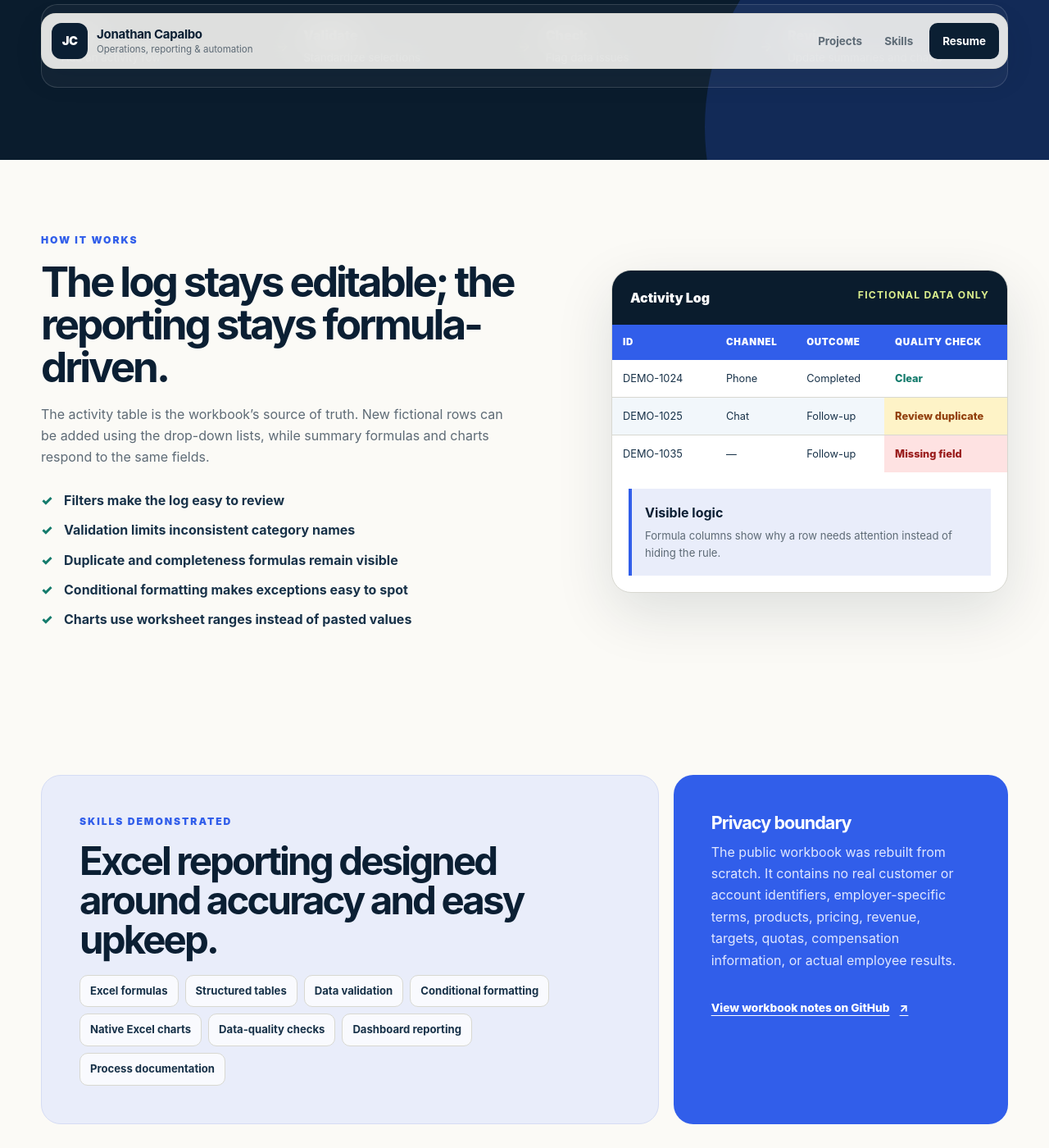
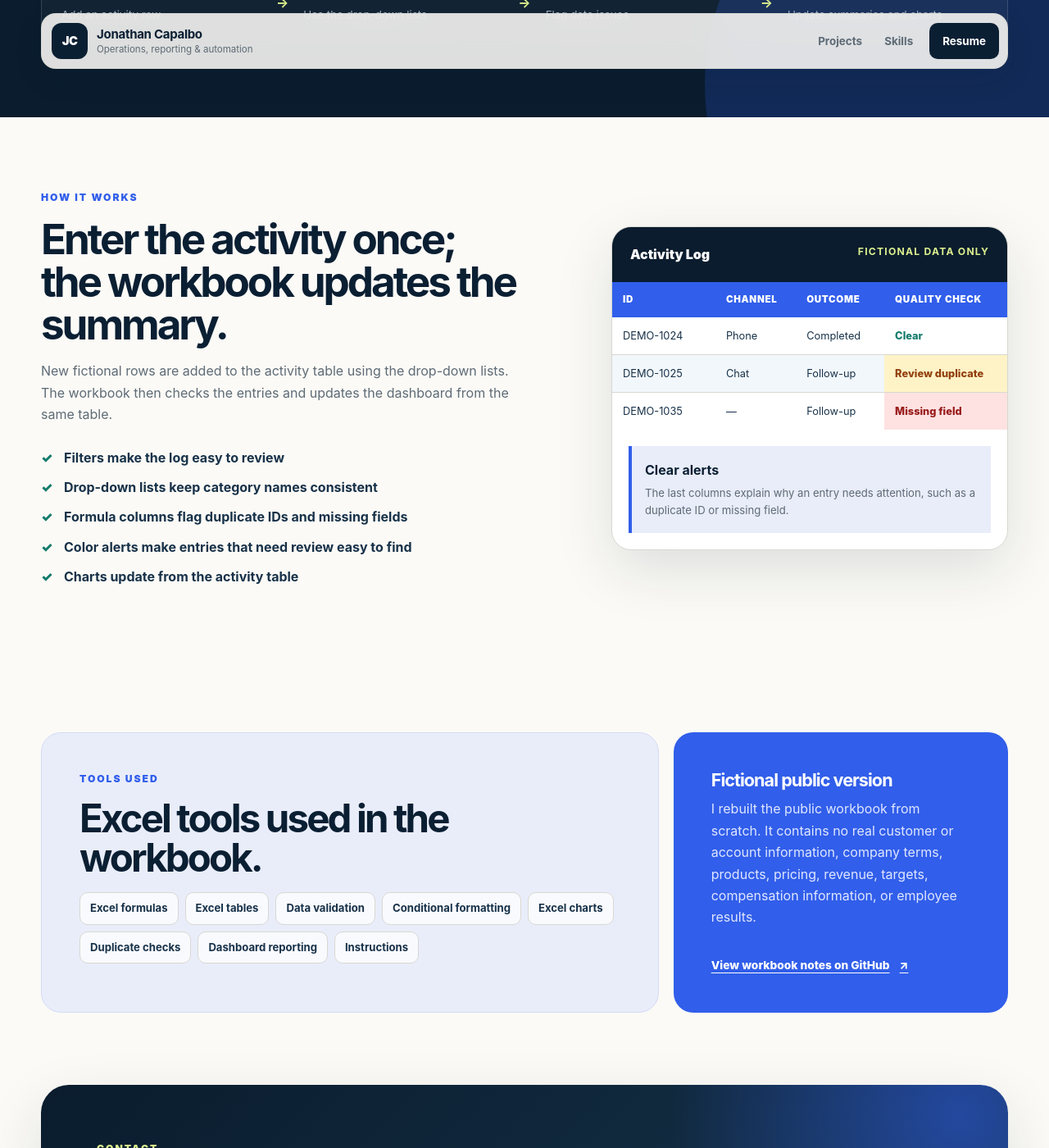
Before and after one commit to jon314159/JonathanCapalbo.me, a Jekyll site: the page sales-activity-tracker.html, which Jekyll copies as it is, in a window 1280 px wide and 1400 px high, scrolled down 2829 px. Shown: the whole window at 82% size. Built offline with Jekyll 4.4.1, drawn with Linux system fonts in a browser that asks for light colours; some of the changed text lies outside the part shown.

Commit message:
Simplify portfolio case study copy

```diff
--- a/sales-activity-tracker.html
+++ b/sales-activity-tracker.html
@@ -4,10 +4,10 @@
     <meta charset="UTF-8" />
     <meta name="viewport" content="width=device-width, initial-scale=1.0" />
     <title>Fictional Sales Activity Tracker Case Study | Jonathan Capalbo</title>
-    <meta name="description" content="An Excel case study by Jonathan Capalbo showing structured activity capture, formula-driven summaries, data validation, quality checks, and native charts using entirely fictional information." />
+    <meta name="description" content="An Excel case study by Jonathan Capalbo showing a daily activity log, drop-down lists, entry checks, summaries, and charts using entirely fictional information." />
     <meta name="theme-color" content="#0b1f33" />
     <meta property="og:title" content="Fictional Sales Activity Tracker | Jonathan Capalbo" />
-    <meta property="og:description" content="A privacy-safe Excel demonstration with fictional activity records, data-quality checks, and formula-driven reporting." />
+    <meta property="og:description" content="A fictional Excel demonstration with a daily activity log, entry checks, summaries, and charts." />
     <meta property="og:type" content="article" />
     <meta property="og:url" content="https://jonathancapalbo.me/sales-activity-tracker.html" />
     <link rel="canonical" href="https://jonathancapalbo.me/sales-activity-tracker.html" />
@@ -33,8 +33,8 @@
       <div class="case-hero">
         <div class="case-hero-copy">
           <p class="eyebrow">Excel case study · Fictional demonstration</p>
-          <h1>A practical Excel tracker for <em>cleaner activity reporting.</em></h1>
-          <p class="case-lede">I built a workbook that keeps daily activity in one consistent log, checks common data-quality problems, and updates summaries and charts from the entries. The downloadable version uses only fabricated information.</p>
+          <h1>An Excel tracker that keeps <em>daily activity organized.</em></h1>
+          <p class="case-lede">I built this workbook to record daily activity in one table, flag duplicate IDs and incomplete entries, and update a dashboard automatically. The downloadable version contains only fictional information.</p>
           <div class="button-row">
             <a class="button button-primary" href="downloads/Fictional_Sales_Activity_Tracker.xlsx" download>Download fictional demo <span aria-hidden="true">↓</span></a>
             <a class="button button-secondary" href="#project-details">See how it works <span aria-hidden="true">↓</span></a>
@@ -42,10 +42,10 @@
         </div>
 
         <dl class="case-stat-grid sales-stat-grid" aria-label="Workbook structure">
-          <div><dt>Log</dt><dd>One consistent place for activity entries</dd></div>
-          <div><dt>Checks</dt><dd>Duplicate and missing-field alerts</dd></div>
-          <div><dt>Summary</dt><dd>Formula-driven counts and charts</dd></div>
-          <div><dt>Guide</dt><dd>Instructions and privacy notes</dd></div>
+          <div><dt>Log</dt><dd>One table for daily entries</dd></div>
+          <div><dt>Lists</dt><dd>Drop-down choices for consistent entries</dd></div>
+          <div><dt>Alerts</dt><dd>Duplicate and missing-field checks</dd></div>
+          <div><dt>Dashboard</dt><dd>Counts and charts that update from the log</dd></div>
         </dl>
       </div>
     </header>
@@ -54,23 +54,23 @@
       <section class="section case-intro" id="project-details">
         <div>
           <p class="eyebrow">The need</p>
-          <h2>Keep routine activity organized without turning the workbook into a maintenance project.</h2>
+          <h2>Keep daily entries consistent and make summaries easier to update.</h2>
         </div>
         <div class="case-intro-copy">
-          <p>Daily information is harder to review when entries use different wording, required fields are missed, or summaries must be rebuilt by hand. The workbook needed a clear entry process and a compact review layer.</p>
-          <p>I used one structured log as the source of truth, then connected validation rules, quality checks, summaries, and charts to that log.</p>
+          <p>Daily information becomes difficult to review when the same item is entered in different ways, required fields are skipped, or summaries have to be rebuilt by hand.</p>
+          <p>I kept the workbook simple: enter the information once, use drop-down lists for common fields, and let formulas update the checks, counts, and charts.</p>
         </div>
       </section>
 
       <section class="case-image-section" aria-labelledby="tracker-preview-title">
         <div class="case-image-copy">
           <p class="eyebrow">Dashboard view</p>
-          <h2 id="tracker-preview-title">A quick summary without exposing real performance information.</h2>
-          <p>The demonstration dashboard uses fictional records to show activity volume, outcomes, follow-ups, quality alerts, weekly patterns, and outcome mix. There are no targets, revenue figures, product names, or real customer details.</p>
+          <h2 id="tracker-preview-title">A simple view of the fictional activity log.</h2>
+          <p>The dashboard shows total entries, outcomes, follow-ups, entry alerts, weekly activity, and outcome counts. It does not include targets, revenue, product names, or real customer details.</p>
           <a class="project-link case-inline-link" href="downloads/Fictional_Sales_Activity_Tracker.xlsx" download>Download the Excel demonstration <span aria-hidden="true">↓</span></a>
         </div>
         <figure class="portal-preview sales-preview">
-          <img src="assets/images/sales-activity-dashboard.png" alt="Fictional Excel sales activity dashboard with summary cards, weekly trend chart, outcome chart, and formula-driven chart data" />
+          <img src="assets/images/sales-activity-dashboard.png" alt="Fictional Excel sales activity dashboard with summary counts, a weekly activity chart, and an outcome chart" />
           <figcaption>Every number and activity record shown here is fabricated for the portfolio demonstration.</figcaption>
         </figure>
       </section>
@@ -79,7 +79,7 @@
         <div class="section case-band-inner">
           <div class="section-heading compact-heading">
             <p class="eyebrow">What I built</p>
-            <h2>A small workbook with a clear job for each sheet.</h2>
+            <h2>The workbook handles entry, checks, reporting, and instructions.</h2>
           </div>
 
           <div class="case-feature-grid">
@@ -90,25 +90,25 @@
             </article>
             <article>
               <span>02</span>
-              <h3>Consistent inputs</h3>
-              <p>Added drop-down validation for editable categories so entries stay consistent and remain easy to summarize.</p>
+              <h3>Drop-down lists</h3>
+              <p>Added set choices for channel, outcome, follow-up, and status so the same terms are used throughout the log.</p>
             </article>
             <article>
               <span>03</span>
-              <h3>Quality checks</h3>
-              <p>Used formulas and conditional formatting to flag repeated demonstration IDs and missing required fields.</p>
+              <h3>Entry checks</h3>
+              <p>Used formulas and color alerts to identify repeated demonstration IDs and missing required fields.</p>
             </article>
             <article>
               <span>04</span>
-              <h3>Dashboard and guide</h3>
-              <p>Connected summary cards and native Excel charts to the log, then documented how the file works and what it intentionally excludes.</p>
+              <h3>Dashboard and instructions</h3>
+              <p>Connected summary counts and Excel charts to the log, then added instructions explaining how to use the file.</p>
             </article>
           </div>
 
           <div class="lifecycle" aria-label="Workbook data flow">
             <p><span>Enter</span><small>Add an activity row</small></p>
             <b aria-hidden="true">→</b>
-            <p><span>Validate</span><small>Standardize selections</small></p>
+            <p><span>Choose</span><small>Use the drop-down lists</small></p>
             <b aria-hidden="true">→</b>
             <p><span>Check</span><small>Flag data issues</small></p>
             <b aria-hidden="true">→</b>
@@ -120,14 +120,14 @@
       <section class="section case-revision sales-process">
         <div class="revision-copy">
           <p class="eyebrow">How it works</p>
-          <h2>The log stays editable; the reporting stays formula-driven.</h2>
-          <p>The activity table is the workbook’s source of truth. New fictional rows can be added using the drop-down lists, while summary formulas and charts respond to the same fields.</p>
+          <h2>Enter the activity once; the workbook updates the summary.</h2>
+          <p>New fictional rows are added to the activity table using the drop-down lists. The workbook then checks the entries and updates the dashboard from the same table.</p>
           <ul class="plain-checklist">
             <li>Filters make the log easy to review</li>
-            <li>Validation limits inconsistent category names</li>
-            <li>Duplicate and completeness formulas remain visible</li>
-            <li>Conditional formatting makes exceptions easy to spot</li>
-            <li>Charts use worksheet ranges instead of pasted values</li>
+            <li>Drop-down lists keep category names consistent</li>
+            <li>Formula columns flag duplicate IDs and missing fields</li>
+            <li>Color alerts make entries that need review easy to find</li>
+            <li>Charts update from the activity table</li>
           </ul>
         </div>
 
@@ -137,19 +137,19 @@
           <div class="tracker-row"><span>DEMO-1024</span><span>Phone</span><span>Completed</span><span class="check-clear">Clear</span></div>
           <div class="tracker-row"><span>DEMO-1025</span><span>Chat</span><span>Follow-up</span><span class="check-review">Review duplicate</span></div>
           <div class="tracker-row"><span>DEMO-1035</span><span>—</span><span>Follow-up</span><span class="check-missing">Missing field</span></div>
-          <div class="tracker-note"><strong>Visible logic</strong><p>Formula columns show why a row needs attention instead of hiding the rule.</p></div>
+          <div class="tracker-note"><strong>Clear alerts</strong><p>The last columns explain why an entry needs attention, such as a duplicate ID or missing field.</p></div>
         </article>
       </section>
 
       <section class="section case-scope">
         <div class="scope-card">
-          <p class="eyebrow">Skills demonstrated</p>
-          <h2>Excel reporting designed around accuracy and easy upkeep.</h2>
-          <div class="skill-list case-skill-list"><span>Excel formulas</span><span>Structured tables</span><span>Data validation</span><span>Conditional formatting</span><span>Native Excel charts</span><span>Data-quality checks</span><span>Dashboard reporting</span><span>Process documentation</span></div>
+          <p class="eyebrow">Tools used</p>
+          <h2>Excel tools used in the workbook.</h2>
+          <div class="skill-list case-skill-list"><span>Excel formulas</span><span>Excel tables</span><span>Data validation</span><span>Conditional formatting</span><span>Excel charts</span><span>Duplicate checks</span><span>Dashboard reporting</span><span>Instructions</span></div>
         </div>
         <aside class="scope-note">
-          <h3>Privacy boundary</h3>
-          <p>The public workbook was rebuilt from scratch. It contains no real customer or account identifiers, employer-specific terms, products, pricing, revenue, targets, quotas, compensation information, or actual employee results.</p>
+          <h3>Fictional public version</h3>
+          <p>I rebuilt the public workbook from scratch. It contains no real customer or account information, company terms, products, pricing, revenue, targets, compensation information, or employee results.</p>
           <a href="https://github.com/jon314159/JonathanCapalbo.me/blob/main/case-studies/sales-activity-tracker.md" target="_blank" rel="noopener noreferrer">View workbook notes on GitHub <span aria-hidden="true">↗</span></a>
         </aside>
       </section>
@@ -157,8 +157,8 @@
       <section class="contact-section case-contact">
         <div class="contact-copy">
           <p class="eyebrow">Contact</p>
-          <h2>Interested in the workbook or my operations experience?</h2>
-          <p>Email is the best way to reach me. My resume and full portfolio are also available below.</p>
+          <h2>Want to discuss the workbook or my operations experience?</h2>
+          <p>Email me or use the links below to view my resume and portfolio.</p>
         </div>
         <div class="contact-actions">
           <a class="button contact-primary" href="mailto:jonathancapalbo1@gmail.com">jonathancapalbo1@gmail.com <span aria-hidden="true">→</span></a>
```
Also changed, not shown: case-studies/sales-activity-tracker.md (+10 -10 lines), case-studies/servicenow-njit-registrar.md (+15 -15 lines), index.html (+16 -16 lines), servicenow-njit-registrar.html (+26 -26 lines).
